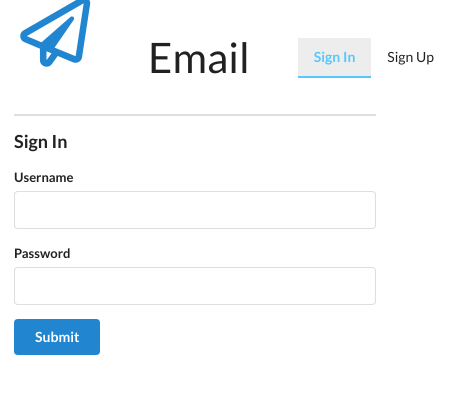
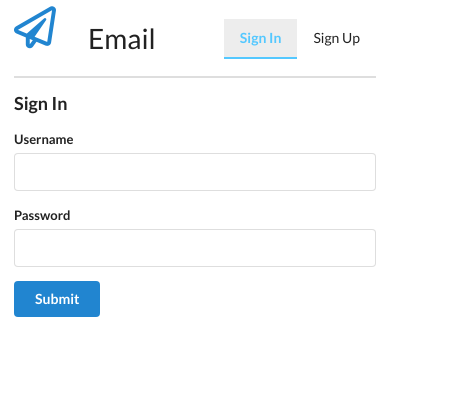
Before and after one commit to sefatanam/emailapp, an Angular app: page / in a window 390 px wide. Shown: the top 394 px of the page, 450 px wide, since content can reach past the window. Built offline with nearby package versions, Linux system fonts and the light colour scheme; no server answers.

Commit message:
alignment fixed

```diff
--- a/src/app/app.component.css
+++ b/src/app/app.component.css
@@ -7,14 +7,30 @@
 }
 
 .ui.secondary.pointing.menu {
-  margin-left: 0;
-  margin-right: 0;
   border-bottom: 2px solid rgba(34, 36, 38, 0.15);
   align-items: center;
 }
 
 i.icon, i.icons {
   font-size: 5em;
-  display: ruby-base-container;
+  display: table-footer-group;
   color: rgb(33, 133, 208);
 }
+
+.email {
+  font-size: 4rem !important;
+  margin: 0;
+  padding: 0;
+}
+
+@media only screen and (max-width: 600px) {
+  i.icon, i.icons {
+    font-size: 3em !important;
+  }
+
+  .email {
+    font-size: 2rem !important;
+    margin: 0;
+    padding: 0;
+  }
+}
--- a/src/app/app.component.html
+++ b/src/app/app.component.html
@@ -1,10 +1,11 @@
 <div class="ui container">
   <div class="ui secondary pointing menu">
+
     <div class="ui icon">
       <i class="paper plane outline icon"></i>
     </div>
 
-    <a routerLink="/" class="item" style="font-size: 3rem"> Email </a>
+    <a routerLink="/" class="item email"> Email </a>
 
     <div class="right menu">
       <ng-container *ngIf="isSignedIn$ | async">
@@ -19,6 +20,8 @@
           Up</a>
       </ng-container>
     </div>
+
   </div>
+
   <router-outlet></router-outlet>
 </div>
--- a/src/app/inbox/create/create.component.html
+++ b/src/app/inbox/create/create.component.html
@@ -1,6 +1,6 @@
 <button class="ui button inverted primary fluid" (click)="showModal =true">Compose</button>
 
 <app-modal *ngIf="showModal" (dismiss)="showModal=false">
-  <h3 modalTitle> Compose </h3>
+  <h3 modalTitle style="margin-bottom: 15px"> Compose New Email</h3>
   <app-form [email]="email" (emailSubmit)="onSubmit($event)"></app-form>
 </app-modal>
--- a/src/styles.css
+++ b/src/styles.css
@@ -20,3 +20,9 @@
   overflow: hidden;
   color: rgb(33, 133, 208);
 }
+
+@media only screen and (max-width: 600px) {
+  .ui.icon.header .icon {
+    font-size: 2em !important;
+  }
+}
```
